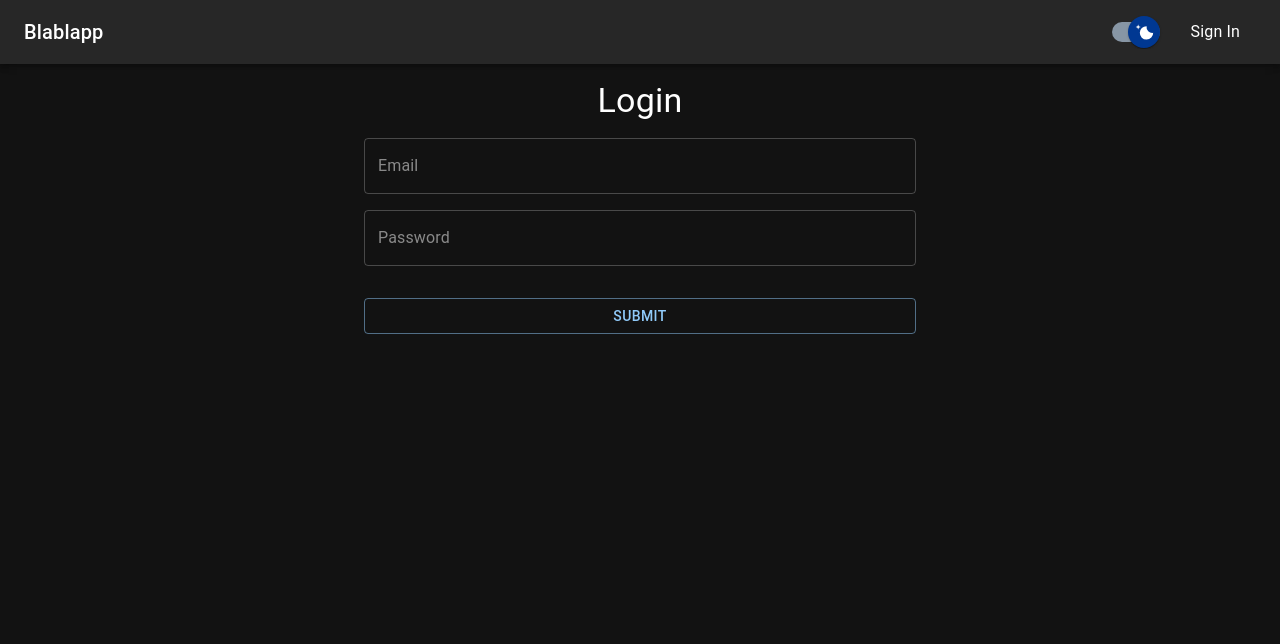
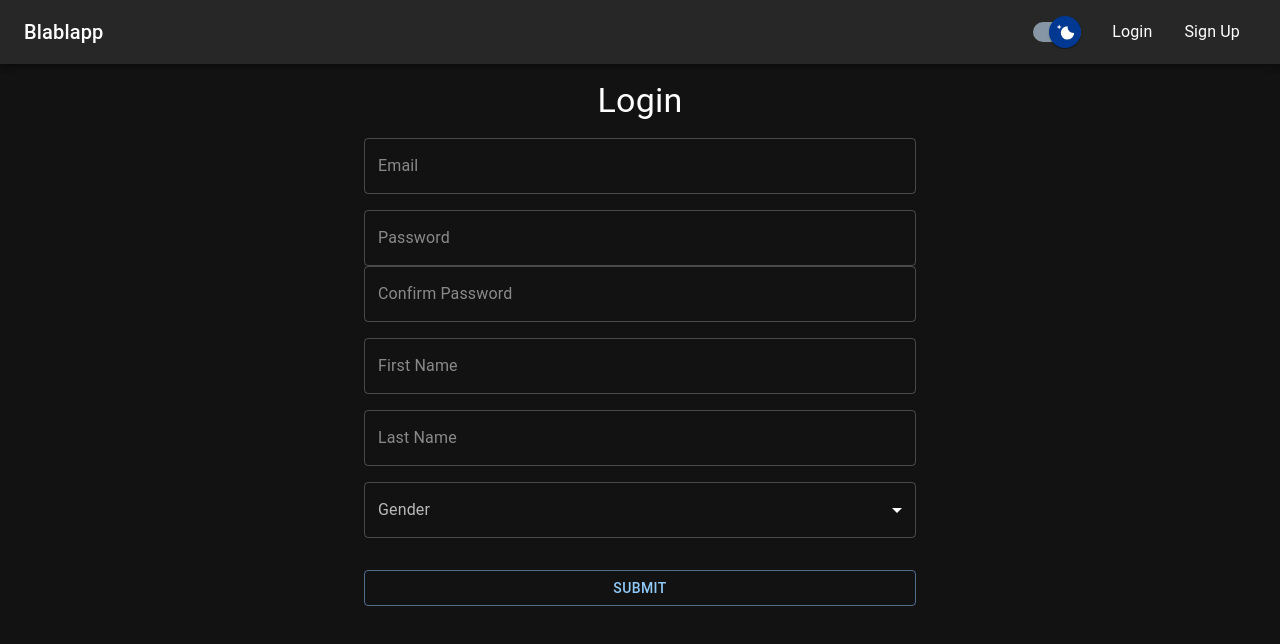
Before and after one commit to itefano/flask-react-chat-app-socketio, a React (Create React App) app: page /SignUp in a window 1280 px wide. Shown: the top 644 px of the page. Built offline with nearby package versions, Linux system fonts and the light colour scheme.

Commit message:
added untested signup, sockets still broken af

```diff
--- a/src/App.js
+++ b/src/App.js
@@ -14,7 +14,7 @@ import Groups from "./components/Groups";
 import Chat from "./components/Chat";
 import axios from "axios";
 import Story from "./components/Story";
-
+import SignUp from "./components/SignUp";
 function App() {
     const [theme, setTheme] = useState(useContext(Theme));
     const [info, setInfo] = useState({});
@@ -122,6 +122,11 @@ function App() {
                                     element={<Story />}
                                 />
                                 <Route
+                                    exact
+                                    path="/SignUp"
+                                    element={<SignUp />}
+                                />
+                                <Route
                                     path="*"
                                     element={
                                         <Login
--- a/src/components/AppBar.js
+++ b/src/components/AppBar.js
@@ -276,6 +276,9 @@ export default function PrimarySearchAppBar(props) {
     );
     const signIn = () => {
         navigate("/login");
+    };
+    const signUp = () => {
+        navigate("/signUp");
     };
 
     const handleProfileMenuOpen = (event) => {
@@ -677,8 +680,9 @@ export default function PrimarySearchAppBar(props) {
                                 </IconButton>
                             </Box>
                         </>
-                    ) : (
-                        <MenuItem onClick={signIn}>Sign In</MenuItem>
+                    ) : (<>
+                        <MenuItem onClick={signIn}>Login</MenuItem>
+                        <MenuItem onClick={signUp}>Sign Up</MenuItem></>
                     )}
                 </Toolbar>
             </AppBar>
--- /dev/null
+++ b/src/components/SignUp.js
@@ -0,0 +1,195 @@
+import { useState } from "react";
+import axios from "axios";
+import {
+    Alert,
+    Box,
+    Container,
+    TextField,
+    Typography,
+    Button,
+    Select,
+    InputLabel,
+    MenuItem,
+    FormControl,
+} from "@mui/material";
+
+export default function SignUp(props) {
+    const [signUpForm, setSignUpForm] = useState({
+        email: "",
+        password1: "",
+        password2: "",
+        firstName: "",
+        lastName: "",
+        gender: "",
+        profilePicture: "",
+    });
+    const [errorPassword, setErrorPassword] = useState(false);
+    const [errorMessage, setErrorMessage] = useState("");
+    const [error, setError] = useState(false);
+    function logMeIn(event) {
+        if (signUpForm.password1 !== signUpForm.password2) {
+            setErrorPassword(true);
+            setErrorMessage("Passwords don't match.");
+        } else {
+            if (signUpForm.email !== "" && signUpForm.password !== "") {
+                axios({
+                    method: "POST",
+                    url: "/api/signup",
+                    data: {
+                        email: signUpForm.email,
+                        firstName: signUpForm.firstName,
+                        password1: signUpForm.password1,
+                        password2: signUpForm.password2,
+                        lastName: signUpForm.lastName,
+                        gender: signUpForm.gender,
+                        profilePicture: signUpForm.profilePicture,
+                    },
+                })
+                    .then((response) => {
+                        props.setToken(response.data.access_token);
+                        let info = { ...response.data };
+                        delete info.access_token;
+                        setError(false);
+                        setErrorMessage("");
+                        props.addInfo(info);
+                    })
+                    .catch((error) => {
+                        if (error.response) {
+                            if (
+                                error.response.data.msg &&
+                                error.response.data.msg !== "" &&
+                                error.response.data.msg !== null &&
+                                error.response.data.msg !== undefined
+                            ) {
+                                setErrorMessage(error.response.data.msg);
+                            } else {
+                                setErrorMessage(
+                                    "Something went wrong. Please try again in a few seconds."
+                                );
+                            }
+                            setError(true);
+                            if (error.response.status !== 401) {
+                                console.log(error.response);
+                                console.log(error.response.status);
+                                console.log(error.response.headers);
+                            }
+                        }
+                    });
+            }
+        }
+        event.preventDefault();
+    }
+    function handleChange(event) {
+        const { value, name } = event.target;
+        setSignUpForm((prevNote) => ({
+            ...prevNote,
+            [name]: value,
+        }));
+    }
+    return (
+        <Box sx={{ textAlign: "center" }} py={2}>
+            <Container maxWidth="sm">
+                <Typography variant="h4" color="text.primary" pb={2}>
+                    Login
+                </Typography>
+                <form
+                    className="login"
+                    onSubmit={logMeIn}
+                    style={{ display: "flex", flexDirection: "column" }}
+                >
+                    <TextField
+                        onChange={handleChange}
+                        type="text"
+                        text={signUpForm.email}
+                        name="email"
+                        placeholder="Email"
+                        value={signUpForm.email}
+                        error={error}
+                        sx={{ paddingBottom: "1rem" }}
+                    />
+
+                    <TextField
+                        onChange={handleChange}
+                        type="password"
+                        text={signUpForm.password1}
+                        name="password1"
+                        placeholder="Password"
+                        value={signUpForm.password1}
+                        error={errorPassword}
+                    />
+                    <TextField
+                        onChange={handleChange}
+                        type="password"
+                        text={signUpForm.password2}
+                        name="password2"
+                        placeholder="Confirm Password"
+                        value={signUpForm.password2}
+                        error={errorPassword}
+                        sx={{ paddingBottom: "1rem" }}
+                    />
+
+                    <TextField
+                        onChange={handleChange}
+                        type="text"
+                        text={signUpForm.firstName}
+                        name="firstName"
+                        placeholder="First Name"
+                        value={signUpForm.firstName}
+                        error={error}
+                        sx={{ paddingBottom: "1rem" }}
+                    />
+
+                    <TextField
+                        onChange={handleChange}
+                        type="text"
+                        text={signUpForm.lastName}
+                        name="lastName"
+                        placeholder="Last Name"
+                        value={signUpForm.lastName}
+                        error={error}
+                        sx={{ paddingBottom: "1rem" }}
+                    />
+                    <FormControl fullWidth>
+                        <InputLabel id="genderSelect-label">Gender</InputLabel>
+                        <Select
+                            labelId="genderSelect-label"
+                            id="genderSelect"
+                            value={signUpForm.gender}
+                            label="Gender"
+                            name="gender"
+                            onChange={handleChange}
+                            sx={{textAlign:"left"}}
+                        >
+                            <MenuItem value="Female">Female</MenuItem>
+                            <MenuItem value="Male">Male</MenuItem>
+                            <MenuItem value="Non-binary">Non-binary</MenuItem>
+                            <MenuItem value="Other">Other</MenuItem>
+                            <MenuItem value="Unknown">
+                                Prefer not to say
+                            </MenuItem>
+                        </Select>
+                    </FormControl>
+                    <Box width="100%" sx={{ margin: "auto" }} py={2}>
+                        {errorMessage !== "" ? (
+                            <Alert
+                                severity="error"
+                                variant="filled"
+                                onClose={() => {
+                                    setErrorMessage("");
+                                    setError(false);
+                                }}
+                            >
+                                {errorMessage}
+                            </Alert>
+                        ) : (
+                            ""
+                        )}
+                    </Box>
+                    <Button variant="outlined" type="submit">
+                        Submit
+                    </Button>
+                </form>
+            </Container>
+        </Box>
+    );
+}
```
Also changed, not shown: 1 other file (tests, documents, lock files or other folders).
